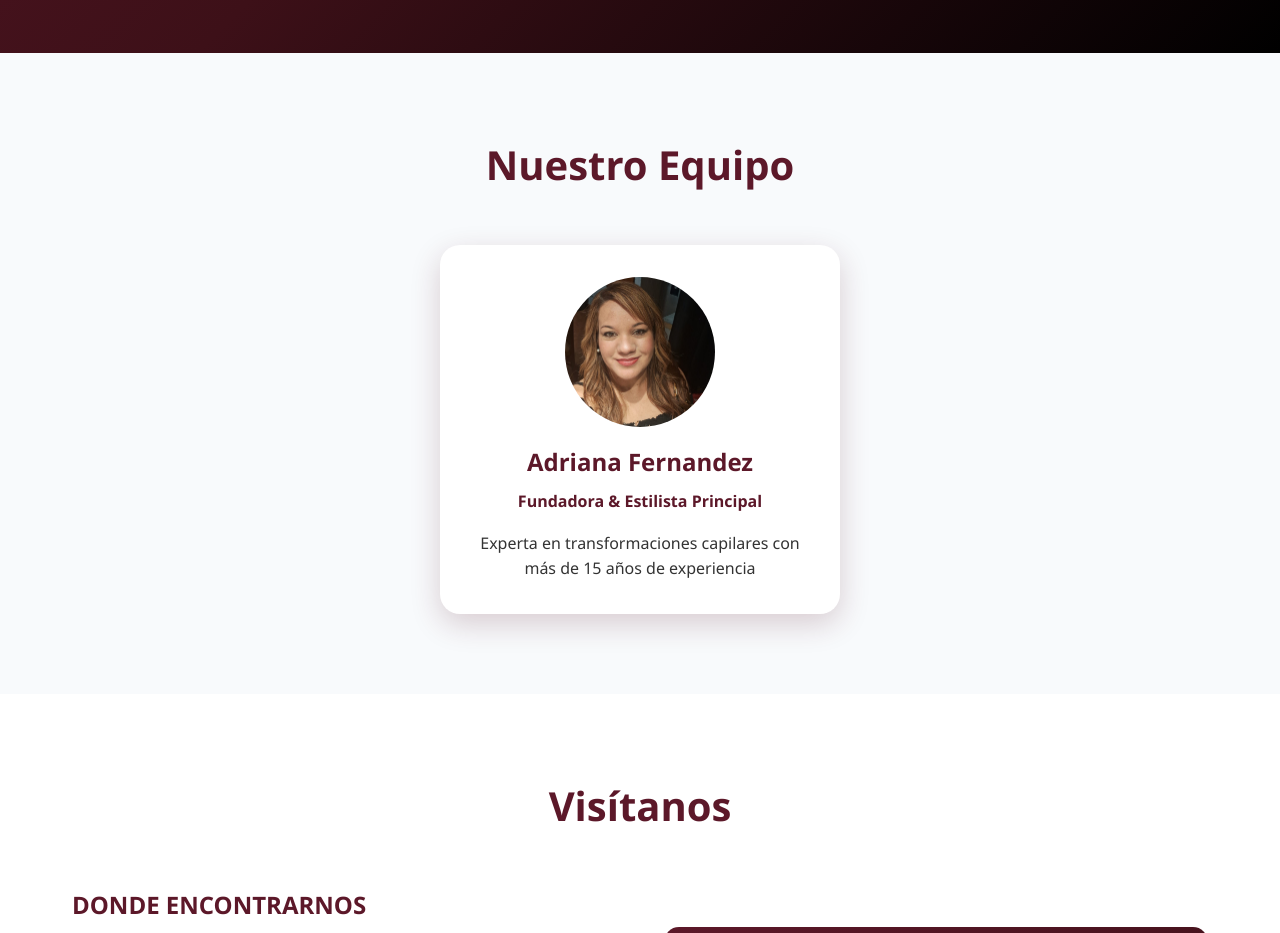
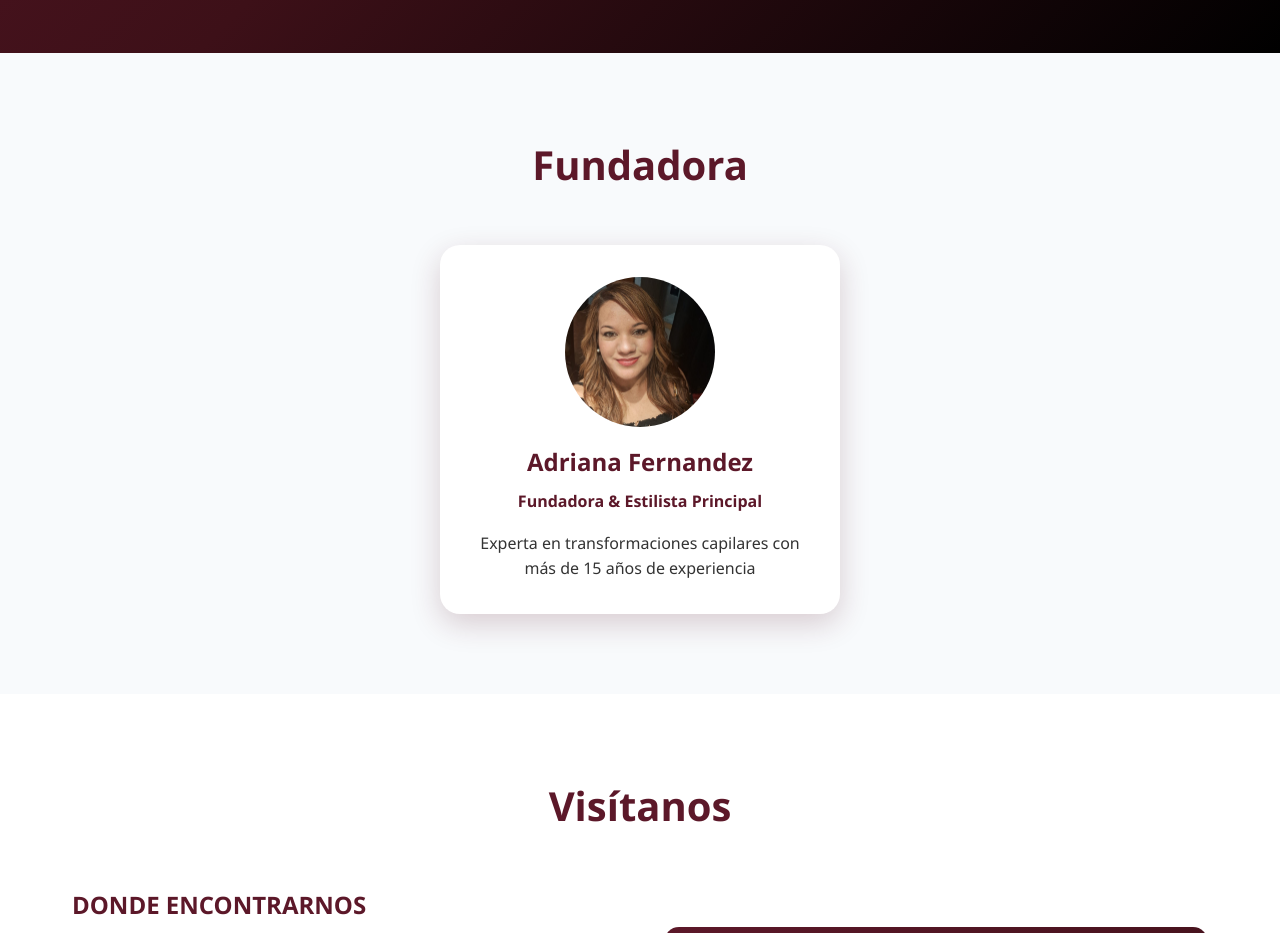
Before and after one commit to TripleA860/CentroGlowUp, a plain HTML site: page index.html in a window 1280 px wide. Shown: the part 3180-4113 px from the top of the page. Drawn offline with Linux system fonts and the light colour scheme.

Commit message:
Update index.html

```diff
--- a/index.html
+++ b/index.html
@@ -813,7 +813,7 @@
 
     <section class="team">
         <div class="container">
-            <h2 class="section-title">Nuestro Equipo</h2>
+            <h2 class="section-title">Fundadora</h2>
             <div class="team-card">
                 <div class="team-photo">
                     <img src="img/clienta.jpg" alt="Adriana Fernandez">
```
